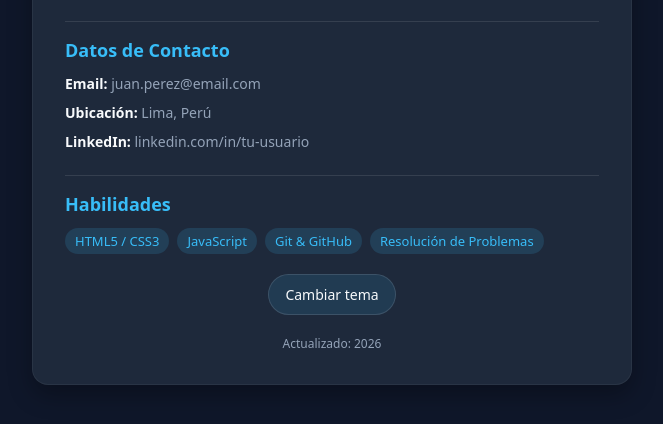
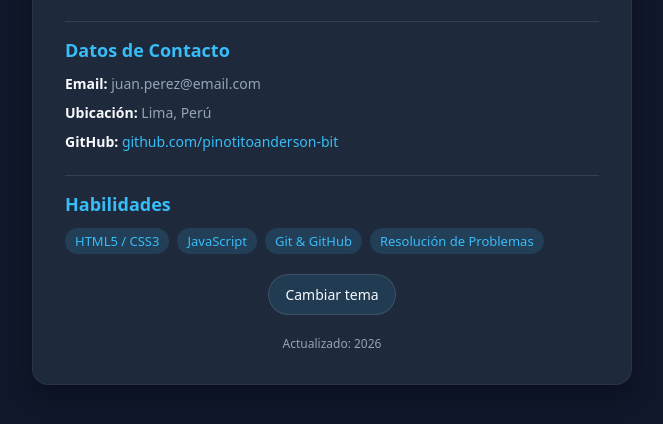
Before and after one commit to anderson1010-ctrl/anderson-pino-tito, a plain HTML site: page ai_studio_code.html in a window 1280 px wide. Shown: the part 344-768 px from the top of the page, without its empty margins (308-971 px from the left). Drawn offline with Linux system fonts and the light colour scheme.

Commit message:
Add GitHub profile link
Co-authored-by: Copilot <223556219+Copilot@users.noreply.github.com>

```diff
--- a/ai_studio_code.html
+++ b/ai_studio_code.html
@@ -23,7 +23,7 @@
       <ul class="info-list">
         <li><strong>Email:</strong> juan.perez@email.com</li>
         <li><strong>Ubicación:</strong> Lima, Perú</li>
-        <li><strong>LinkedIn:</strong> linkedin.com/in/tu-usuario</li>
+        <li><strong>GitHub:</strong> <a href="https://github.com/pinotitoanderson-bit" target="_blank" rel="noopener noreferrer">github.com/pinotitoanderson-bit</a></li>
       </ul>
     </section>
 
--- a/css/styles.css
+++ b/css/styles.css
@@ -95,6 +95,16 @@ h2 {
   color: var(--text);
 }
 
+.info-list a {
+  color: var(--accent);
+  text-decoration: none;
+}
+
+.info-list a:hover,
+.info-list a:focus-visible {
+  text-decoration: underline;
+}
+
 .badges {
   display: flex;
   flex-wrap: wrap;
```
